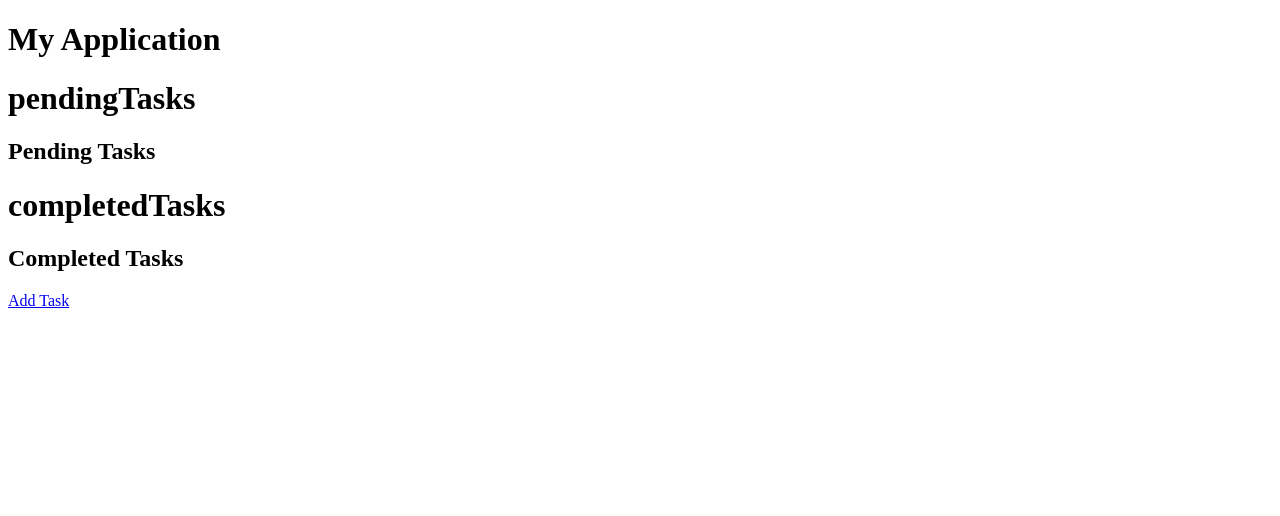
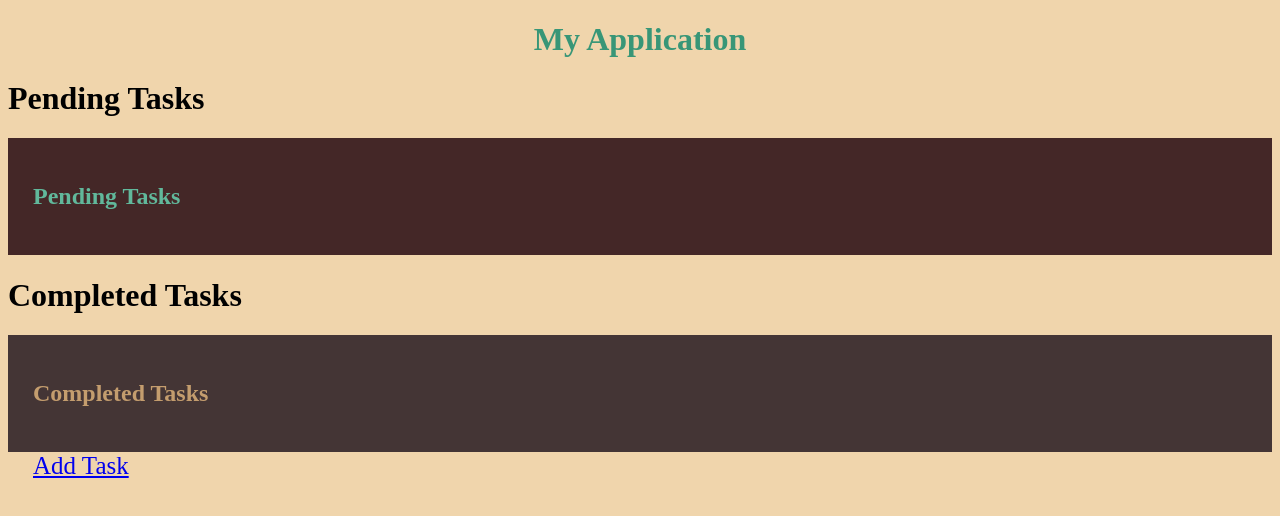
Before and after one commit to uttamboda/Task-2DO-Front, a plain HTML site: page index.html in a window 1280 px wide. Drawn offline with Linux system fonts and the light colour scheme; no server answers.

Commit message:
create basic css for website

```diff
--- a/index.html
+++ b/index.html
@@ -5,27 +5,24 @@
     <meta charset="UTF-8">
     <meta name="viewport" content="width=device-width, initial-scale=1.0">
     <title>API Response</title>
+    <link rel="stylesheet" href="style.css">
 </head>
 
 <body>
-    <h1>My Application</h1>
+    <h1 id="mytitale">My Application</h1>
 
-    <h1>pendingTasks</h1>
+    <h1>Pending Tasks</h1>
     <div id="pendingTasks">
         <h2>Pending Tasks</h2>
     </div>
 
-
-    <h1>completedTasks</h1>
+    <h1>Completed Tasks</h1>
     <div id="completedTasks">
         <h2>Completed Tasks</h2>
     </div>
 
+    <div id="apiData"></div>
 
-    <div id="apiData">
-
-    </div>
-    <div id="apiData"></div>
 
     <a href="/AddTask.html">Add Task</a>
     <script src="script.js"></script>
--- /dev/null
+++ b/style.css
@@ -0,0 +1,38 @@
+#mytitale{
+    text-align: center;
+    color: rgb(56, 150, 119);
+
+}
+#pending{
+    text-align: left;
+    color: rgb(42, 192, 192);
+}
+#pendingTasks{
+    text-align: left;
+    color: rgb(97, 184, 155);
+    background-color: rgb(68, 39, 39);
+    padding: 25px;
+}
+#completedTasks{
+    text-align: left;
+    color: rgb(196, 157, 110);
+    background-color: rgb(68, 53, 53);
+    padding: 25px;
+}
+#Completed{
+    text-align: left;
+    color: rgb(221, 167, 101);
+}
+body{
+    background-color: rgb(240, 213, 172);
+}
+a{
+    font-size: 25px;
+    padding-left: 25px;
+
+}
+button{
+    color: rgb(179, 97, 124);
+    background-color: rgb(52, 40, 63);
+
+}
```
